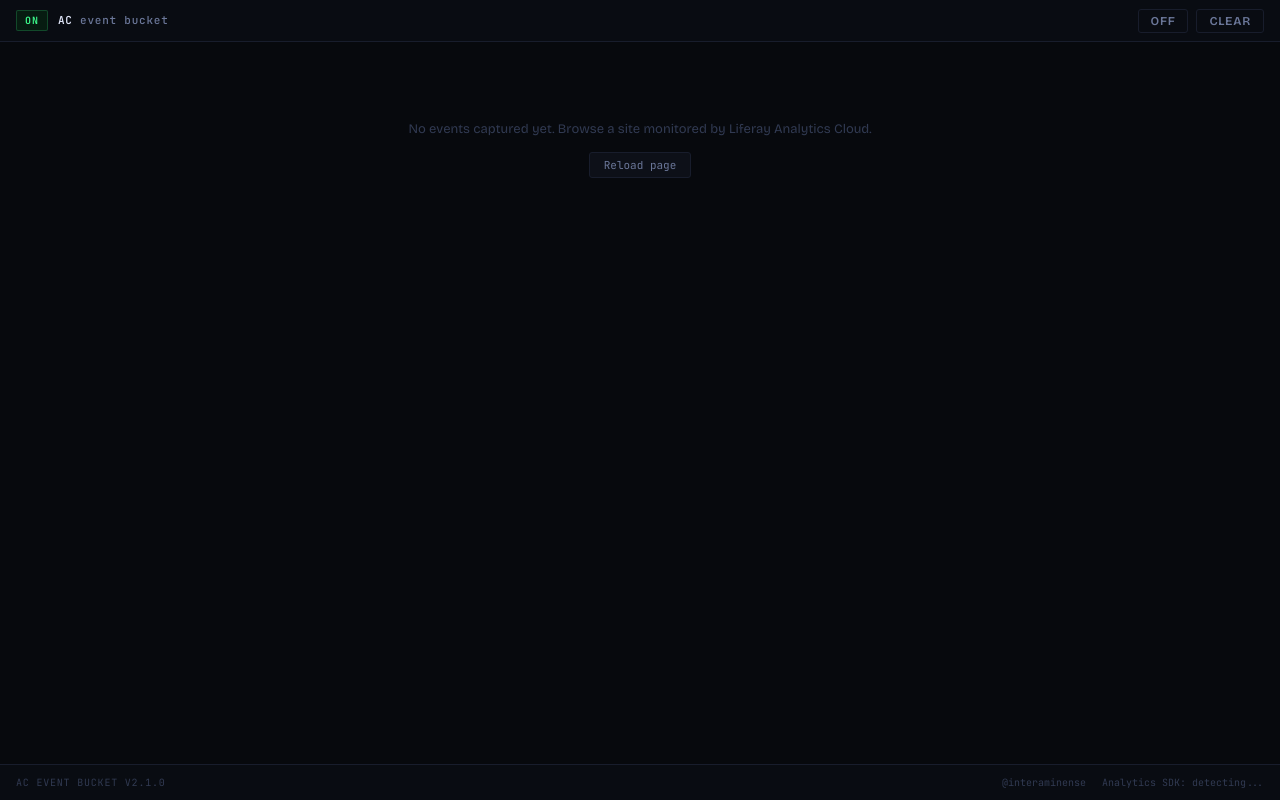
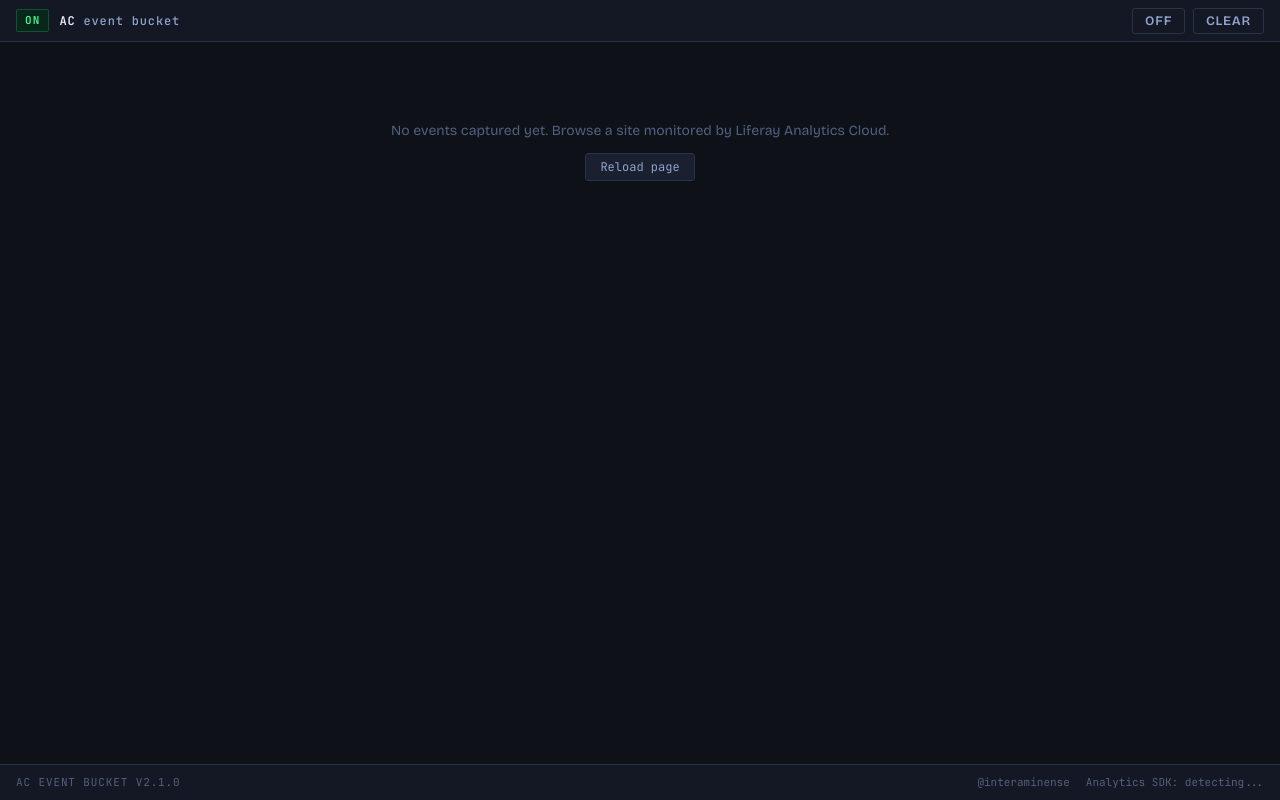
Before and after one commit to interaminense/ac-event-bucket, a browser extension: page src/html/tab.html in a window 1280 px wide. Drawn offline with nearby package versions, Linux system fonts and the light colour scheme.

Commit message:
feat: improve visibility, fix event templates, and add property randomization
- Lighten background colors and increase text contrast across all CSS themes
- Increase font sizes by ~1px throughout popup, tab, and generator views
- Change send button background to blue (matching save button text color)
- Fix all EVENT_TEMPLATES to match actual analytics-client-js source:
  rename formName→title, assetType→category, assetTitle→title,
  tags→assetTags, categories→assetCategories; add missing properties
  (externalReferenceCode, numberOfWords, type, subtype, fileEntryVersion,
  focusDuration, sessionId, href, text, src, webContentResourcePk, etc.)
- Remove non-existent pageViewed event from Page templates
- Add property randomization on send: UUIDs for externalReferenceCode,
  random strings for identifiers, random path segments for URLs,
  randomized ids inside JSON array properties (assetTags, assetCategories)

```diff
--- a/src/css/generator.css
+++ b/src/css/generator.css
@@ -1,20 +1,20 @@
 *, *::before, *::after { box-sizing: border-box; margin: 0; padding: 0; }
 
 :root {
-  --bg:         #07090d;
-  --bg-panel:   #090c12;
-  --bg-surface: #0d1018;
-  --border:     #181d2c;
-  --border-dim: #0f1320;
-  --text-1:     #dde3f5;
-  --text-2:     #6b7799;
-  --text-3:     #313a52;
+  --bg:         #0e1117;
+  --bg-panel:   #141824;
+  --bg-surface: #1a2030;
+  --border:     #2a3248;
+  --border-dim: #1e2638;
+  --text-1:     #eaeffe;
+  --text-2:     #8fa3cc;
+  --text-3:     #526080;
   --green:      #3dfc8d;
-  --green-bg:   #071c11;
+  --green-bg:   #09261a;
   --red:        #ff4f6e;
-  --red-bg:     #1f0a12;
+  --red-bg:     #2a0e18;
   --blue:       #4da6ff;
-  --blue-dim:   rgba(77,166,255,0.09);
+  --blue-dim:   rgba(77,166,255,0.11);
   --fn-ui:      'Bricolage Grotesque', system-ui, sans-serif;
   --fn-mono:    'JetBrains Mono', monospace;
 }
@@ -24,7 +24,7 @@ html, body {
   background: var(--bg);
   color: var(--text-1);
   font-family: var(--fn-ui);
-  font-size: 14px;
+  font-size: 15px;
   line-height: 1.5;
   overflow: hidden;
 }
@@ -57,7 +57,7 @@ html, body {
 
 .hdr-brand {
   font-family: var(--fn-mono);
-  font-size: 13px;
+  font-size: 14px;
   font-weight: 500;
   color: var(--text-2);
   letter-spacing: 0.07em;
@@ -76,7 +76,7 @@ html, body {
   align-items: center;
   gap: 5px;
   font-family: var(--fn-mono);
-  font-size: 11px;
+  font-size: 12px;
   color: #f0b429;
 }
 
@@ -84,7 +84,7 @@ html, body {
 
 #sdk-status {
   font-family: var(--fn-mono);
-  font-size: 11px;
+  font-size: 12px;
   padding: 2px 8px;
   border-radius: 2px;
   background: var(--green-bg);
@@ -97,7 +97,7 @@ html, body {
 ═══════════════════════════════════════════ */
 
 .section-label {
-  font-size: 10px;
+  font-size: 11px;
   font-weight: 700;
   letter-spacing: 0.15em;
   text-transform: uppercase;
@@ -141,7 +141,7 @@ html, body {
   border-left: 2px solid transparent;
   cursor: pointer;
   font-family: var(--fn-ui);
-  font-size: 13px;
+  font-size: 14px;
   font-weight: 500;
   color: var(--text-2);
   text-align: left;
@@ -163,7 +163,7 @@ html, body {
 .template-group-header .label { flex: 1; }
 
 .template-group-header .chevron {
-  font-size: 10px;
+  font-size: 11px;
   color: var(--text-3);
 }
 
@@ -176,7 +176,7 @@ html, body {
   border-left: 2px solid transparent;
   cursor: pointer;
   font-family: var(--fn-mono);
-  font-size: 13px;
+  font-size: 14px;
   color: var(--text-3);
   text-align: left;
   white-space: nowrap;
@@ -230,7 +230,7 @@ html, body {
 }
 
 .field > label {
-  font-size: 10px;
+  font-size: 11px;
   font-weight: 700;
   letter-spacing: 0.13em;
   text-transform: uppercase;
@@ -244,7 +244,7 @@ html, body {
   border-radius: 3px;
   padding: 7px 10px;
   font-family: var(--fn-mono);
-  font-size: 13px;
+  font-size: 14px;
   color: var(--text-1);
   outline: none;
   transition: border-color 0.15s;
@@ -286,7 +286,7 @@ html, body {
 
 #add-property {
   font-family: var(--fn-mono);
-  font-size: 11px;
+  font-size: 12px;
   color: var(--blue);
   background: var(--blue-dim);
   border: 1px solid rgba(77,166,255,0.18);
@@ -306,7 +306,7 @@ html, body {
 }
 
 #props-empty {
-  font-size: 12px;
+  font-size: 13px;
   color: var(--text-3);
   padding: 8px 12px;
   font-style: italic;
@@ -327,7 +327,7 @@ html, body {
   border: none;
   outline: none;
   font-family: var(--fn-mono);
-  font-size: 12px;
+  font-size: 13px;
   color: var(--text-1);
   padding: 3px 4px;
   width: 100%;
@@ -338,7 +338,7 @@ html, body {
 
 .prop-row > span {
   font-family: var(--fn-mono);
-  font-size: 12px;
+  font-size: 13px;
   color: var(--text-3);
   text-align: center;
 }
@@ -363,10 +363,10 @@ html, body {
 #send-btn {
   flex: 1;
   padding: 9px 0;
-  background: var(--green);
+  background: var(--blue);
   color: #021509;
   font-family: var(--fn-ui);
-  font-size: 13px;
+  font-size: 14px;
   font-weight: 700;
   letter-spacing: 0.09em;
   text-transform: uppercase;
@@ -384,7 +384,7 @@ html, body {
   background: transparent;
   color: var(--blue);
   font-family: var(--fn-ui);
-  font-size: 13px;
+  font-size: 14px;
   font-weight: 500;
   border: 1px solid rgba(77,166,255,0.24);
   border-radius: 3px;
@@ -402,7 +402,7 @@ html, body {
   background: transparent;
   color: var(--text-2);
   font-family: var(--fn-ui);
-  font-size: 13px;
+  font-size: 14px;
   font-weight: 500;
   border: 1px solid var(--border);
   border-radius: 3px;
@@ -416,7 +416,7 @@ html, body {
 #feedback {
   display: none;
   font-family: var(--fn-mono);
-  font-size: 12px;
+  font-size: 13px;
   padding: 7px 10px;
   border-radius: 3px;
 }
@@ -467,7 +467,7 @@ html, body {
 
 .activity-badge {
   font-family: var(--fn-mono);
-  font-size: 10px;
+  font-size: 11px;
   min-width: 16px;
   padding: 1px 5px;
   border-radius: 8px;
@@ -497,7 +497,7 @@ html, body {
 
 .saved-event-id {
   font-family: var(--fn-mono);
-  font-size: 11px;
+  font-size: 12px;
   color: var(--text-1);
   flex: 1;
   overflow: hidden;
@@ -506,14 +506,14 @@ html, body {
 }
 
 .saved-app-id {
-  font-size: 10px;
+  font-size: 11px;
   color: var(--text-3);
   font-family: var(--fn-mono);
   flex-shrink: 0;
 }
 
 .saved-prop-count {
-  font-size: 10px;
+  font-size: 11px;
   color: var(--text-3);
   background: var(--bg-surface);
   padding: 0 4px;
@@ -530,7 +530,7 @@ html, body {
 
 .saved-actions button {
   font-family: var(--fn-mono);
-  font-size: 10px;
+  font-size: 11px;
   padding: 1px 5px;
   border-radius: 2px;
   cursor: pointer;
@@ -562,7 +562,7 @@ html, body {
 }
 
 #saved-empty, #history-empty {
-  font-size: 12px;
+  font-size: 13px;
   color: var(--text-3);
   padding: 12px;
   text-align: center;
@@ -596,7 +596,7 @@ html, body {
 
 .history-event-id {
   font-family: var(--fn-mono);
-  font-size: 11px;
+  font-size: 12px;
   color: var(--text-1);
   white-space: nowrap;
   overflow: hidden;
@@ -610,14 +610,14 @@ html, body {
 }
 
 .history-app, .history-time {
-  font-size: 10px;
+  font-size: 11px;
   font-family: var(--fn-mono);
   color: var(--text-3);
 }
 
 .btn-resend {
   font-family: var(--fn-mono);
-  font-size: 10px;
+  font-size: 11px;
   padding: 1px 5px;
   border-radius: 2px;
   cursor: pointer;
--- a/src/css/popup.css
+++ b/src/css/popup.css
@@ -1,17 +1,17 @@
 *, *::before, *::after { box-sizing: border-box; margin: 0; padding: 0; }
 
 :root {
-  --bg:         #07090d;
-  --bg-panel:   #090c12;
-  --bg-surface: #0d1018;
-  --border:     #181d2c;
-  --text-1:     #dde3f5;
-  --text-2:     #6b7799;
-  --text-3:     #313a52;
+  --bg:         #0e1117;
+  --bg-panel:   #141824;
+  --bg-surface: #1a2030;
+  --border:     #2a3248;
+  --text-1:     #eaeffe;
+  --text-2:     #8fa3cc;
+  --text-3:     #526080;
   --green:      #3dfc8d;
-  --green-bg:   #071c11;
+  --green-bg:   #09261a;
   --red:        #ff4f6e;
-  --red-bg:     #1f0a12;
+  --red-bg:     #2a0e18;
   --fn-ui:      'Bricolage Grotesque', system-ui, sans-serif;
   --fn-mono:    'JetBrains Mono', monospace;
 }
@@ -21,7 +21,7 @@ body {
   background: var(--bg);
   color: var(--text-1);
   font-family: var(--fn-ui);
-  font-size: 13px;
+  font-size: 14px;
 }
 
 .popup-inner {
@@ -47,7 +47,7 @@ body {
 
 .popup-title {
   font-family: var(--fn-mono);
-  font-size: 11px;
+  font-size: 12px;
   font-weight: 600;
   color: var(--text-1);
   letter-spacing: 0.06em;
@@ -60,7 +60,7 @@ body {
 }
 
 .popup-status-label {
-  font-size: 10px;
+  font-size: 11px;
   font-weight: 700;
   letter-spacing: 0.12em;
   text-transform: uppercase;
@@ -69,7 +69,7 @@ body {
 
 #status {
   font-family: var(--fn-mono);
-  font-size: 10px;
+  font-size: 11px;
   font-weight: 700;
   letter-spacing: 0.1em;
   text-transform: uppercase;
@@ -97,7 +97,7 @@ body {
   border-radius: 3px;
   color: var(--text-2);
   font-family: var(--fn-ui);
-  font-size: 12px;
+  font-size: 13px;
   font-weight: 600;
   letter-spacing: 0.07em;
   text-transform: uppercase;
@@ -120,13 +120,13 @@ body {
 
 .popup-version {
   font-family: var(--fn-mono);
-  font-size: 10px;
+  font-size: 11px;
   color: var(--text-3);
 }
 
 .popup-link {
   font-family: var(--fn-mono);
-  font-size: 10px;
+  font-size: 11px;
   color: var(--text-3);
   text-decoration: none;
   transition: color 0.1s;
--- a/src/css/tab.css
+++ b/src/css/tab.css
@@ -1,18 +1,18 @@
 *, *::before, *::after { box-sizing: border-box; margin: 0; padding: 0; }
 
 :root {
-  --bg:         #07090d;
-  --bg-panel:   #090c12;
-  --bg-surface: #0d1018;
-  --border:     #181d2c;
-  --border-dim: #0f1320;
-  --text-1:     #dde3f5;
-  --text-2:     #6b7799;
-  --text-3:     #313a52;
+  --bg:         #0e1117;
+  --bg-panel:   #141824;
+  --bg-surface: #1a2030;
+  --border:     #2a3248;
+  --border-dim: #1e2638;
+  --text-1:     #eaeffe;
+  --text-2:     #8fa3cc;
+  --text-3:     #526080;
   --green:      #3dfc8d;
-  --green-bg:   #071c11;
+  --green-bg:   #09261a;
   --red:        #ff4f6e;
-  --red-bg:     #1f0a12;
+  --red-bg:     #2a0e18;
   --blue:       #4da6ff;
   --fn-ui:      'Bricolage Grotesque', system-ui, sans-serif;
   --fn-mono:    'JetBrains Mono', monospace;
@@ -23,7 +23,7 @@ html, body {
   background: var(--bg);
   color: var(--text-1);
   font-family: var(--fn-ui);
-  font-size: 14px;
+  font-size: 15px;
   line-height: 1.5;
 }
 
@@ -50,7 +50,7 @@ html, body {
 
 .hdr-brand {
   font-family: var(--fn-mono);
-  font-size: 11px;
+  font-size: 12px;
   font-weight: 500;
   color: var(--text-2);
   letter-spacing: 0.07em;
@@ -66,7 +66,7 @@ html, body {
 
 #status {
   font-family: var(--fn-mono);
-  font-size: 10px;
+  font-size: 11px;
   font-weight: 700;
   letter-spacing: 0.1em;
   text-transform: uppercase;
@@ -88,7 +88,7 @@ html, body {
 
 .hdr-btn {
   font-family: var(--fn-ui);
-  font-size: 12px;
+  font-size: 13px;
   font-weight: 600;
   letter-spacing: 0.06em;
   text-transform: uppercase;
@@ -137,7 +137,7 @@ html, body {
 }
 
 .sub-meta-label {
-  font-size: 10px;
+  font-size: 11px;
   font-weight: 700;
   letter-spacing: 0.13em;
   text-transform: uppercase;
@@ -146,28 +146,28 @@ html, body {
 
 .sub-meta-value {
   font-family: var(--fn-mono);
-  font-size: 11px;
+  font-size: 12px;
   font-weight: 600;
   color: var(--text-2);
 }
 
 .individual-known {
   font-family: var(--fn-mono);
-  font-size: 11px;
+  font-size: 12px;
   font-weight: 600;
   color: var(--green);
 }
 
 .individual-anon {
   font-family: var(--fn-mono);
-  font-size: 11px;
+  font-size: 12px;
   font-weight: 600;
   color: var(--text-2);
 }
 
 #search {
   font-family: var(--fn-mono);
-  font-size: 11px;
+  font-size: 12px;
   width: 280px;
   padding: 4px 10px;
   background: var(--bg-surface);
@@ -226,7 +226,7 @@ html, body {
 
 .event-json {
   font-family: var(--fn-mono);
-  font-size: 12px;
+  font-size: 13px;
   color: var(--text-2);
   white-space: pre-wrap;
   word-break: break-all;
@@ -247,7 +247,7 @@ html, body {
 
 .badge {
   font-family: var(--fn-mono);
-  font-size: 11px;
+  font-size: 12px;
   font-weight: 600;
   padding: 2px 8px;
   border-radius: 3px;
@@ -282,14 +282,14 @@ html, body {
 }
 
 .empty-msg {
-  font-size: 13px;
+  font-size: 14px;
   color: var(--text-3);
   text-align: center;
 }
 
 .empty-reload-btn {
   font-family: var(--fn-mono);
-  font-size: 11px;
+  font-size: 12px;
   padding: 5px 14px;
   background: var(--bg-surface);
   border: 1px solid var(--border);
@@ -322,7 +322,7 @@ html, body {
 
 .ftr-brand {
   font-family: var(--fn-mono);
-  font-size: 10px;
+  font-size: 11px;
   color: var(--text-3);
   letter-spacing: 0.08em;
   text-transform: uppercase;
@@ -336,7 +336,7 @@ html, body {
 
 .ftr-link {
   font-family: var(--fn-mono);
-  font-size: 10px;
+  font-size: 11px;
   color: var(--text-3);
   text-decoration: none;
   transition: color 0.1s;
@@ -346,7 +346,7 @@ html, body {
 
 #analytics-version {
   font-family: var(--fn-mono);
-  font-size: 10px;
+  font-size: 11px;
   color: var(--text-3);
 }
 
```
Also changed, not shown: src/js/generator.js (+72 -37 lines).
